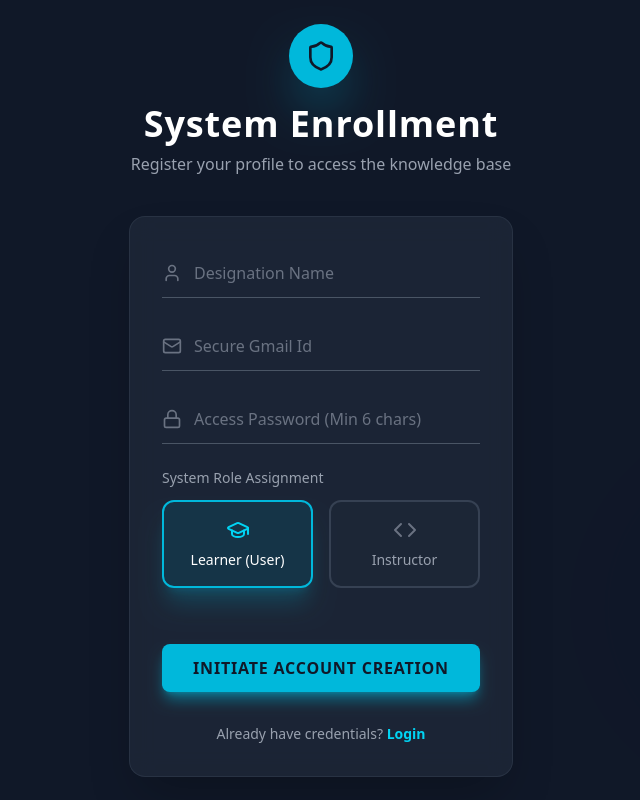
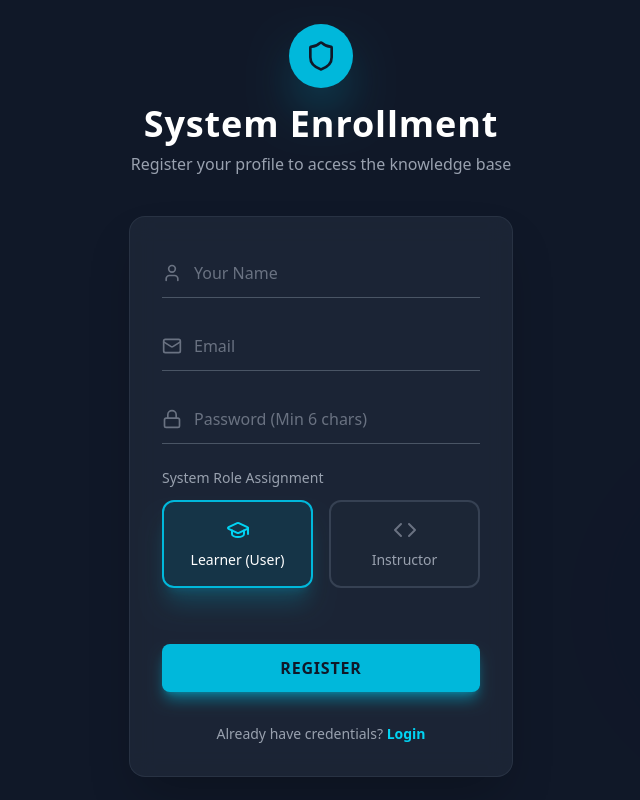
Before and after one commit to AKUL85/Learning-management, a React (Vite) app in the folder LMS-Client/: page /register in a window 1280 px wide. Shown: the whole page, without its empty margins (319-959 px from the left). Built offline with nearby package versions, Linux system fonts and the light colour scheme; no server answers.

Commit message:
fixed ui issues

```diff
--- a/LMS-Client/src/components/course-detail/PurchaseCard.jsx
+++ b/LMS-Client/src/components/course-detail/PurchaseCard.jsx
@@ -20,7 +20,7 @@ export default function PurchaseCard({ course, isEnrolled, onPurchase, onGoToCou
           <img src={course.thumbnail_url} alt={course.title} className="w-full h-48 object-cover" />
           <div className="absolute inset-0 bg-black/40 flex items-center justify-center">
             <button className="bg-white text-gray-900 px-6 py-3 rounded-lg font-bold flex items-center space-x-2 hover:bg-gray-100">
-              <Play className="w-5 h-5" /><span>Preview this course</span>
+              <Play className="w-5 h-5" /><span>Access this course</span>
             </button>
           </div>
         </div>
@@ -45,7 +45,7 @@ export default function PurchaseCard({ course, isEnrolled, onPurchase, onGoToCou
             <motion.button whileHover={{ scale: 1.05 }} whileTap={{ scale: 0.95 }}
               onClick={onPurchase}
               className="w-full bg-cyan-500 text-gray-900 py-4 rounded-xl font-bold uppercase flex items-center justify-center mb-4">
-              <ShoppingCart className="w-5 h-5 mr-2" /> Add to cart
+              <ShoppingCart className="w-5 h-5 mr-2" /> Enroll
             </motion.button>
           )
         ) : profile?.role === 'instructor' ? (
@@ -75,14 +75,7 @@ export default function PurchaseCard({ course, isEnrolled, onPurchase, onGoToCou
           <p className="text-gray-400 text-sm mb-4">30-Day Money-Back Guarantee</p>
         </div>
 
-        <div className="space-y-4 mb-6">
-          <button className="w-full border border-gray-600 text-white py-3 rounded-lg flex items-center justify-center hover:bg-gray-700/50">
-            <Bookmark className="w-5 h-5 mr-2" /> Wishlist
-          </button>
-          <button className="w-full border border-gray-600 text-white py-3 rounded-lg flex items-center justify-center hover:bg-gray-700/50">
-            <Share2 className="w-5 h-5 mr-2" /> Share
-          </button>
-        </div>
+
 
         <div className="pt-6 border-t border-gray-700">
           <h4 className="font-bold text-white mb-4">This course includes:</h4>
--- a/LMS-Client/src/pages/LoginPage.jsx
+++ b/LMS-Client/src/pages/LoginPage.jsx
@@ -89,7 +89,7 @@ export default function LoginPage() {
                   value={email}
                   onChange={(e) => setEmail(e.target.value)}
                   className="w-full pl-8 pr-4 py-3 bg-transparent border-b border-gray-600 text-white placeholder-gray-500 focus:border-cyan-400 focus:outline-none transition-all"
-                  placeholder="System Email"
+                  placeholder="Email"
                   required
                 />
               </div>
@@ -103,7 +103,7 @@ export default function LoginPage() {
                   value={password}
                   onChange={(e) => setPassword(e.target.value)}
                   className="w-full pl-8 pr-4 py-3 bg-transparent border-b border-gray-600 text-white placeholder-gray-500 focus:border-cyan-400 focus:outline-none transition-all"
-                  placeholder="Secure Password"
+                  placeholder="Password"
                   required
                 />
               </div>
--- a/LMS-Client/src/pages/RegisterPage.jsx
+++ b/LMS-Client/src/pages/RegisterPage.jsx
@@ -110,7 +110,7 @@ export default function RegisterPage() {
                   value={fullName}
                   onChange={(e) => setFullName(e.target.value)}
                   className="w-full pl-8 pr-4 py-3 bg-transparent border-b border-gray-600 text-white placeholder-gray-500 focus:border-cyan-400 focus:outline-none transition-all"
-                  placeholder="Designation Name"
+                  placeholder="Your Name"
                   required
                 />
               </div>
@@ -125,7 +125,7 @@ export default function RegisterPage() {
                   value={email}
                   onChange={(e) => setEmail(e.target.value)}
                   className="w-full pl-8 pr-4 py-3 bg-transparent border-b border-gray-600 text-white placeholder-gray-500 focus:border-cyan-400 focus:outline-none transition-all"
-                  placeholder="Secure Gmail Id"
+                  placeholder="Email "
                   required
                 />
               </div>
@@ -140,7 +140,7 @@ export default function RegisterPage() {
                   value={password}
                   onChange={(e) => setPassword(e.target.value)}
                   className="w-full pl-8 pr-4 py-3 bg-transparent border-b border-gray-600 text-white placeholder-gray-500 focus:border-cyan-400 focus:outline-none transition-all"
-                  placeholder="Access Password (Min 6 chars)"
+                  placeholder="Password (Min 6 chars)"
                   required
                   minLength={6}
                 />
@@ -185,7 +185,7 @@ export default function RegisterPage() {
                   Processing Enrollment...
                 </span>
               ) : (
-                'Initiate Account Creation'
+                'Register'
               )}
             </motion.button>
           </form>
```
